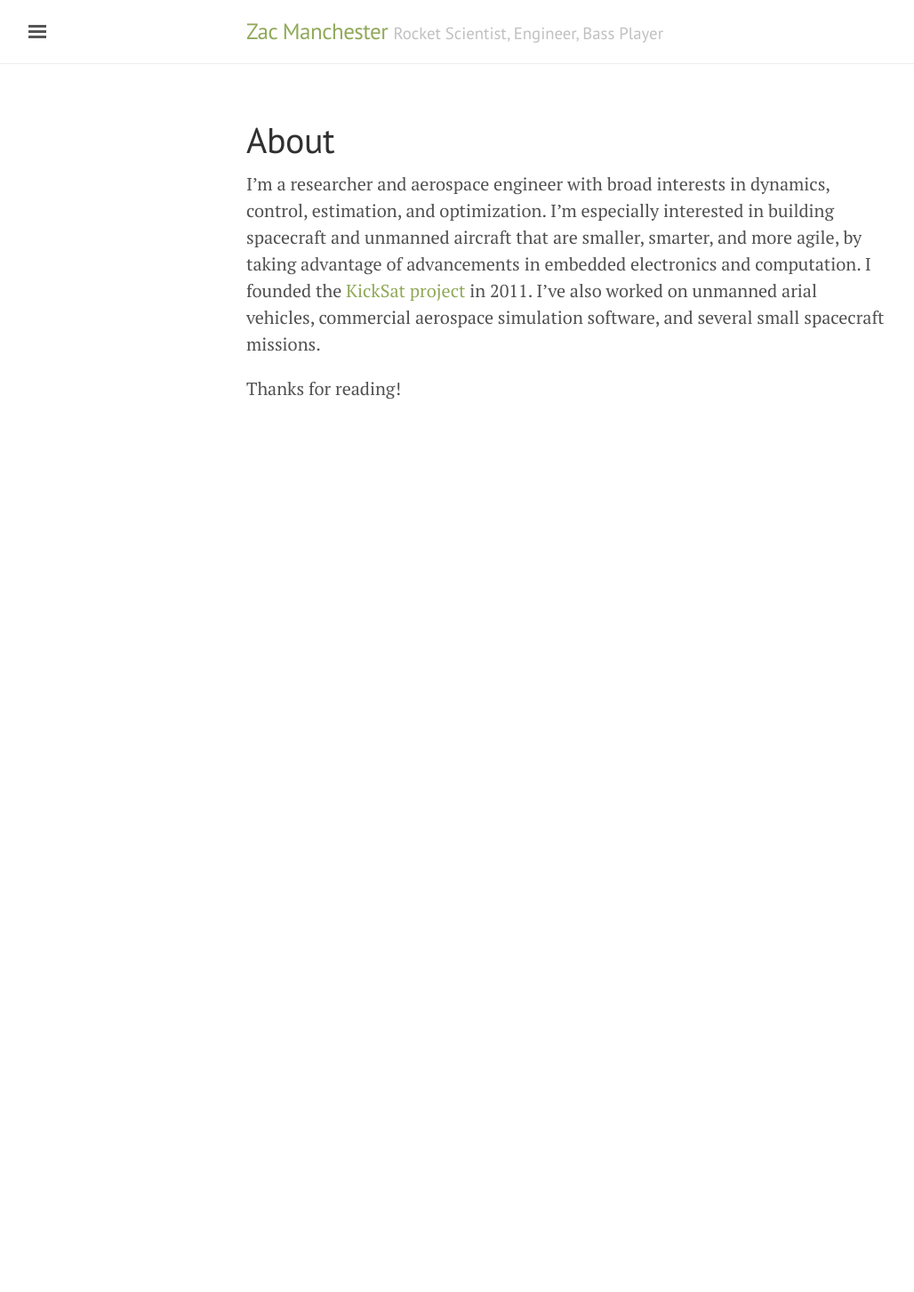
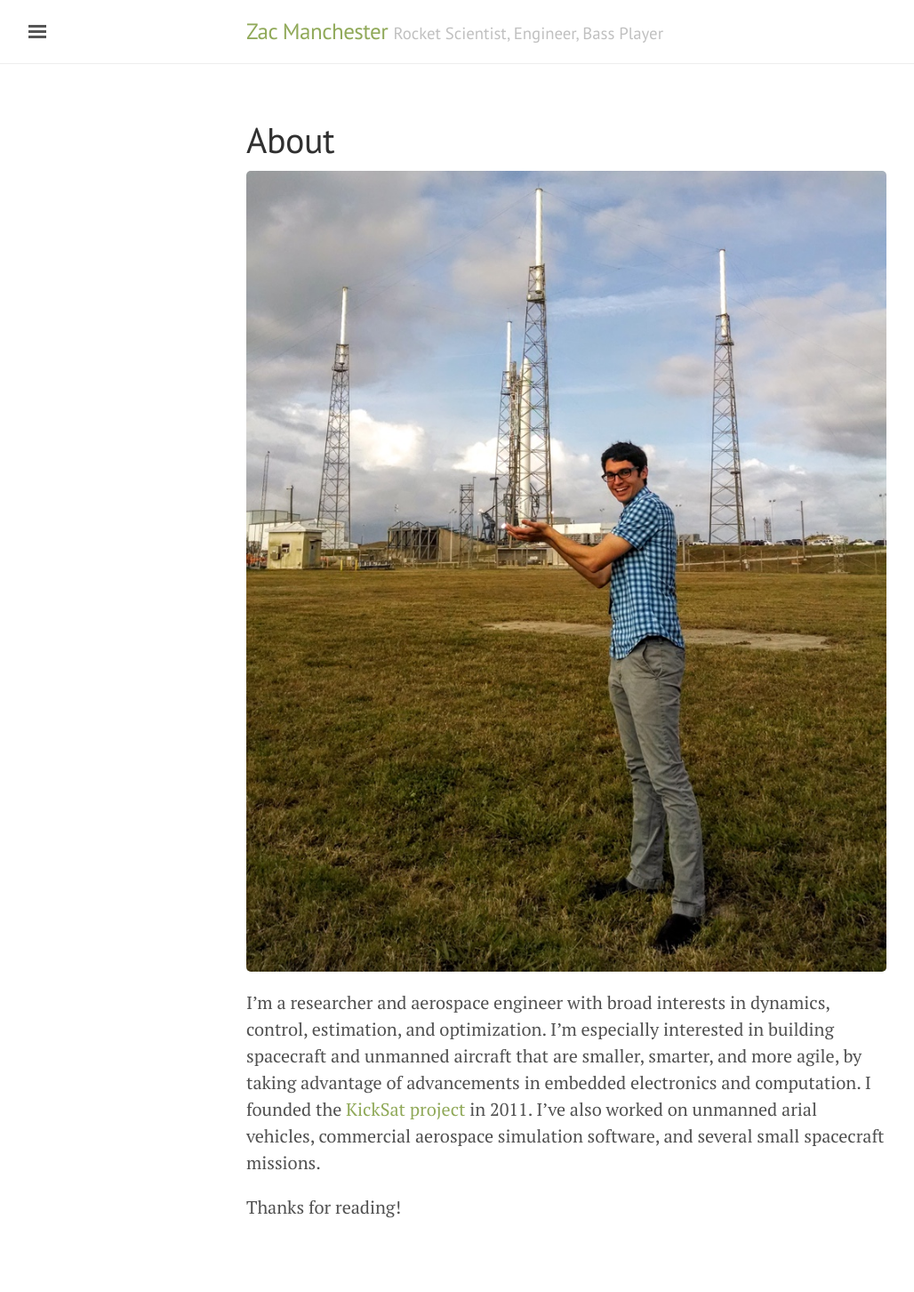
Before and after one commit to zacmanchester/zacmanchester.github.io, a Jekyll site: the page built from about.md, in a window 1280 px wide. Shown: the whole page at 89% size, without its empty margins (3-1031 px from the left). Built offline with Jekyll 4.4.1, drawn with Linux system fonts in a browser that asks for light colours; before the commit the page ends 900 px from its top, so only the background shows below that.

Commit message:
Update about.md

```diff
--- a/about.md
+++ b/about.md
@@ -3,6 +3,8 @@ layout: page
 title: About
 ---
 
+![Zac](/img/Zac_Falcon9.jpg)
+
 I'm a researcher and aerospace engineer with broad interests in dynamics, control, estimation, and optimization. I'm especially interested in building spacecraft and unmanned aircraft that are smaller, smarter, and more agile, by taking advantage of advancements in embedded electronics and computation. I founded the [KickSat project](http://kicksat.io) in 2011. I've also worked on unmanned arial vehicles, commercial aerospace simulation software, and several small spacecraft missions.
 
 Thanks for reading!
```
